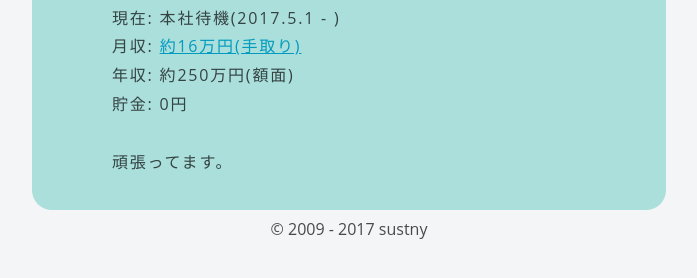
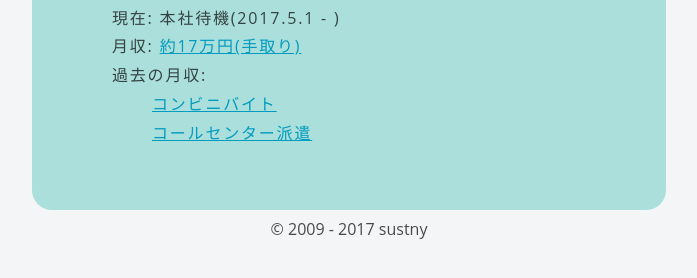
Before and after one commit to sustny/sustny, a plain HTML site: page about.html in a window 1280 px wide. Shown: the part 340-618 px from the top of the page, without its empty margins (291-988 px from the left). Drawn offline with Linux system fonts and the light colour scheme.

Commit message:
過去の給料(2社)を記載

```diff
--- a/about.html
+++ b/about.html
@@ -35,11 +35,13 @@
                 <li>業種: IT</li>
                 <li>職種: <i class="fa fa-times-circle-o" aria-hidden="true"></i>エンジニア <i class="fa fa-circle-o" aria-hidden="true"></i>作業員</li>
                 <li>現在: 本社待機(2017.5.1 - )</li>
-                <li>月収: <a href="https://docs.google.com/spreadsheets/d/1JtnVvpg_Zk7lBI5KI18bg49k2Rv74Wf70wa4rIGjoWA/pubhtml?gid=1967113758&single=true" target="_blank">約16万円(手取り)</a></li>
-                <li>年収: 約250万円(額面)</li>
-                <li>貯金: 0円</li>
-                <li>&nbsp;</li>
-                <li>頑張ってます。</li>
+                <li>月収: <a href="https://docs.google.com/spreadsheets/d/1JtnVvpg_Zk7lBI5KI18bg49k2Rv74Wf70wa4rIGjoWA/pubhtml?gid=1967113758&single=true" target="_blank">約17万円(手取り)</a></li>
+                <li>過去の月収:
+                  <ul>
+                    <li><a href="https://docs.google.com/spreadsheets/d/1JtnVvpg_Zk7lBI5KI18bg49k2Rv74Wf70wa4rIGjoWA/pubhtml?gid=1293684319&single=true" target="_blank">コンビニバイト</a></li>
+                    <li><a href="https://docs.google.com/spreadsheets/d/1JtnVvpg_Zk7lBI5KI18bg49k2Rv74Wf70wa4rIGjoWA/pubhtml?gid=1196429928&single=true" target="_blank">コールセンター派遣</a></li>
+                  </ul>
+                </li>
               </ul>
             </span>
           </li>
```
